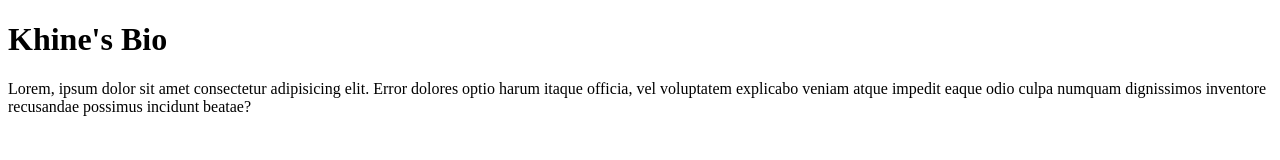
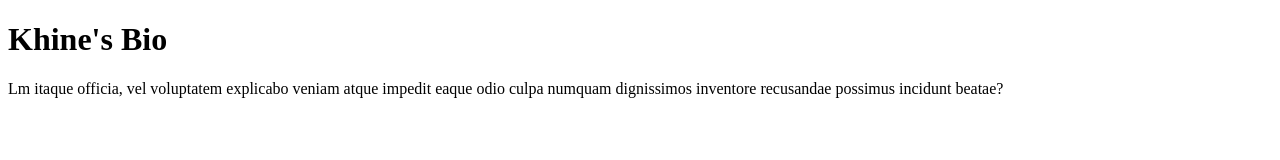
Before and after one commit to khinewi/khinewai.github.io, a plain HTML site: page index.html in a window 1280 px wide. Drawn offline with Linux system fonts and the light colour scheme.

Commit message:
Adding File

```diff
--- a/index.html
+++ b/index.html
@@ -8,6 +8,6 @@
 </head>
 <body>
    <h1>Khine's Bio</h1>
-    <p>Lorem, ipsum dolor sit amet consectetur adipisicing elit. Error dolores optio harum itaque officia, vel voluptatem explicabo veniam atque impedit eaque odio culpa numquam dignissimos inventore recusandae possimus incidunt beatae?</p>
+    <p>Lm itaque officia, vel voluptatem explicabo veniam atque impedit eaque odio culpa numquam dignissimos inventore recusandae possimus incidunt beatae?</p>
 </body>
 </html>
```
